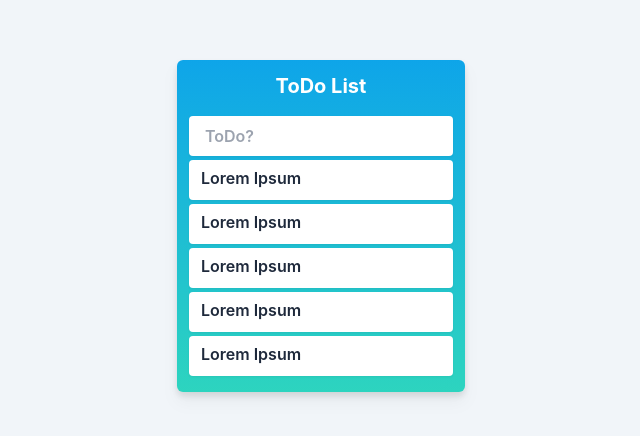
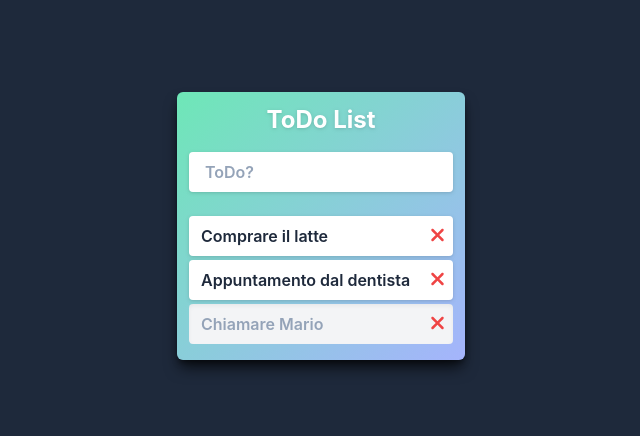
Before and after one commit to AiroldiFederico/ToDo-React, a React (Vite) app: page / in a window 1280 px wide. Shown: the part 174-610 px from the top of the page, without its empty margins (319-959 px from the left). Built offline with nearby package versions, Linux system fonts and the light colour scheme.

Commit message:
Todolist completa

```diff
--- a/package.json
+++ b/package.json
@@ -10,6 +10,9 @@
     "preview": "vite preview"
   },
   "dependencies": {
+    "@fortawesome/fontawesome-svg-core": "^6.5.1",
+    "@fortawesome/free-solid-svg-icons": "^6.5.1",
+    "@fortawesome/react-fontawesome": "^0.2.0",
     "axios": "^1.6.3",
     "react": "^18.2.0",
     "react-dom": "^18.2.0"
--- a/src/App.jsx
+++ b/src/App.jsx
@@ -7,7 +7,7 @@ import MainComp from "./components/MainComp";
 function App() {
   return (
     <>
-      <div className=" w-screen h-screen justify-center flex items-center bg-slate-100">
+      <div className=" w-screen h-screen justify-center flex items-center bg-slate-800">
         <MainComp></MainComp>
       </div>
     </>
--- a/src/components/CreateTask.jsx
+++ b/src/components/CreateTask.jsx
@@ -1,9 +1,27 @@
-export default function CreateTask() {
+import React, { useState } from "react";
+
+export default function CreateTask({ onAddTask }) {
+  const [inputText, setInputText] = useState("");
+
+  const handleInputChange = (e) => {
+    setInputText(e.target.value);
+  };
+
+  const handleKeyPress = (e) => {
+    if (e.key === "Enter" && inputText) {
+      onAddTask(inputText);
+      setInputText(""); // Resetta l'input dopo l'invio
+    }
+  };
+
   return (
     <input
       type="text"
-      className="block w-full h-10 pl-1 rounded drop-shadow-sm bg-white text-slate-600 font-semibold leading-9 indent-3 mb-1 ring-inset focus:outline-none placeholder:text-gray-400"
+      className="block w-full h-10 pl-1 mb-6 rounded drop-shadow bg-white text-slate-800 font-semibold leading-9 indent-3 ring-inset focus:outline-none placeholder:text-slate-400"
       placeholder="ToDo?"
+      value={inputText}
+      onChange={handleInputChange}
+      onKeyPress={handleKeyPress}
     />
   );
 }
--- a/src/components/MainComp.jsx
+++ b/src/components/MainComp.jsx
@@ -1,21 +1,58 @@
-import TaskComp from "./TaskComp"
+//hook react
+import React, { useState } from "react";
+
+//component
+import TaskComp from "./TaskComp";
 import CreateTask from "./CreateTask";
 
-
+//data
+import initialTasks from "../data.js";
 
 export default function MainComp() {
+
+  const [tasks, setTasks] = useState(initialTasks);
+
+  const addTask = (taskText) => {
+    const newTask = {
+      id: Math.max(...tasks.map((t) => t.id)) + 1, // Crea un nuovo ID unico
+      text: taskText,
+      completed: false,
+    };
+
+    //accoda il nuovo oggetto a quelli gia presenti con lo spreadop ...
+    setTasks([...tasks, newTask]);
+
+  };
+
+  const toggleTaskCompletion = (taskId) => {
+    setTasks(
+      tasks.map((task) =>
+        task.id === taskId ? { ...task, completed: !task.completed } : task
+      )
+    );
+  };
+
+  const removeTask = (taskId) => {
+    setTasks(tasks.filter(task => task.id !== taskId));
+  };
+
   return (
-    <div className="text-white w-72 h-auto bg-gradient-to-b from-sky-500 to-teal-400 text-center rounded-md p-3 drop-shadow-lg">
-      <h2 className="font-bold mb-4 text-xl">ToDo List</h2>
+    <div className="text-white w-72 h-auto text-center rounded-md p-3 shadow-custom bg-gradient-to-tl to-emerald-300  from-indigo-300">
 
-      <CreateTask></CreateTask>
+      <h1 className="font-bold mb-4 text-2xl drop-shadow">ToDo List</h1>
 
-      <TaskComp></TaskComp>
-      <TaskComp></TaskComp>
-      <TaskComp></TaskComp>
-      <TaskComp></TaskComp>
-      <TaskComp></TaskComp>
+      <CreateTask onAddTask={addTask}></CreateTask>
 
+      {tasks.map((task) => (
+        <TaskComp
+          key={task.id}
+          check={task.completed}
+          onToggle={() => toggleTaskCompletion(task.id)}
+          onRemove={() => removeTask(task.id)}
+        >
+          {task.text}
+        </TaskComp>
+      ))}
     </div>
   );
 }
--- a/src/components/TaskComp.jsx
+++ b/src/components/TaskComp.jsx
@@ -1,7 +1,30 @@
-export default function TaskComp() {
+import React from "react";
+import { FontAwesomeIcon } from "@fortawesome/react-fontawesome";
+import { faXmark } from "@fortawesome/free-solid-svg-icons";
+
+export default function TaskComp({ children, id, check, onToggle, onRemove }) {
   return (
-    <div className="rounded drop-shadow-sm h-10 bg-white text-slate-800 text-left font-semibold leading-9 indent-3 mb-1">
-      Lorem Ipsum
+    <div
+      className={`flex justify-between items-center ${
+        !check
+          ? "rounded drop-shadow h-10 bg-white text-slate-800"
+          : "rounded shadow-inner h-10 bg-gray-100 text-slate-400"
+      } text-left font-semibold leading-9 indent-3 mb-1 cursor-pointer`}
+      id={id}
+    >
+      <span onClick={onToggle} className="flex-grow">
+        {children}
+      </span>
+
+      <button
+        onClick={(e) => {
+          e.stopPropagation();
+          onRemove();
+        }}
+        className="mr-2 text-grey-900 hover:text-red-700"
+      >
+        <FontAwesomeIcon icon={faXmark} className="text-red-500 text-xl" />
+      </button>
     </div>
   );
 }
--- /dev/null
+++ b/src/data.js
@@ -0,0 +1,8 @@
+const tasks = [
+  { id: 1, text: "Comprare il latte", completed: false },
+  { id: 2, text: "Appuntamento dal dentista", completed: false },
+  { id: 3, text: "Chiamare Mario", completed: true },
+  // altri task...
+];
+
+export default tasks;
--- a/tailwind.config.js
+++ b/tailwind.config.js
@@ -2,7 +2,11 @@
 export default {
   content: ["./index.html", "./src/**/*.{js,ts,jsx,tsx}"],
   theme: {
-    extend: {},
+    extend: {
+      boxShadow: {
+        'custom': '0 10px 15px -3px rgba(0, 0, 0, 0.7), 0 4px 6px -2px rgba(0, 0, 0, 0.5)'
+      }
+    },
   },
   plugins: [],
 };
```
Also changed, not shown: 1 other file (tests, documents, lock files or other folders).
